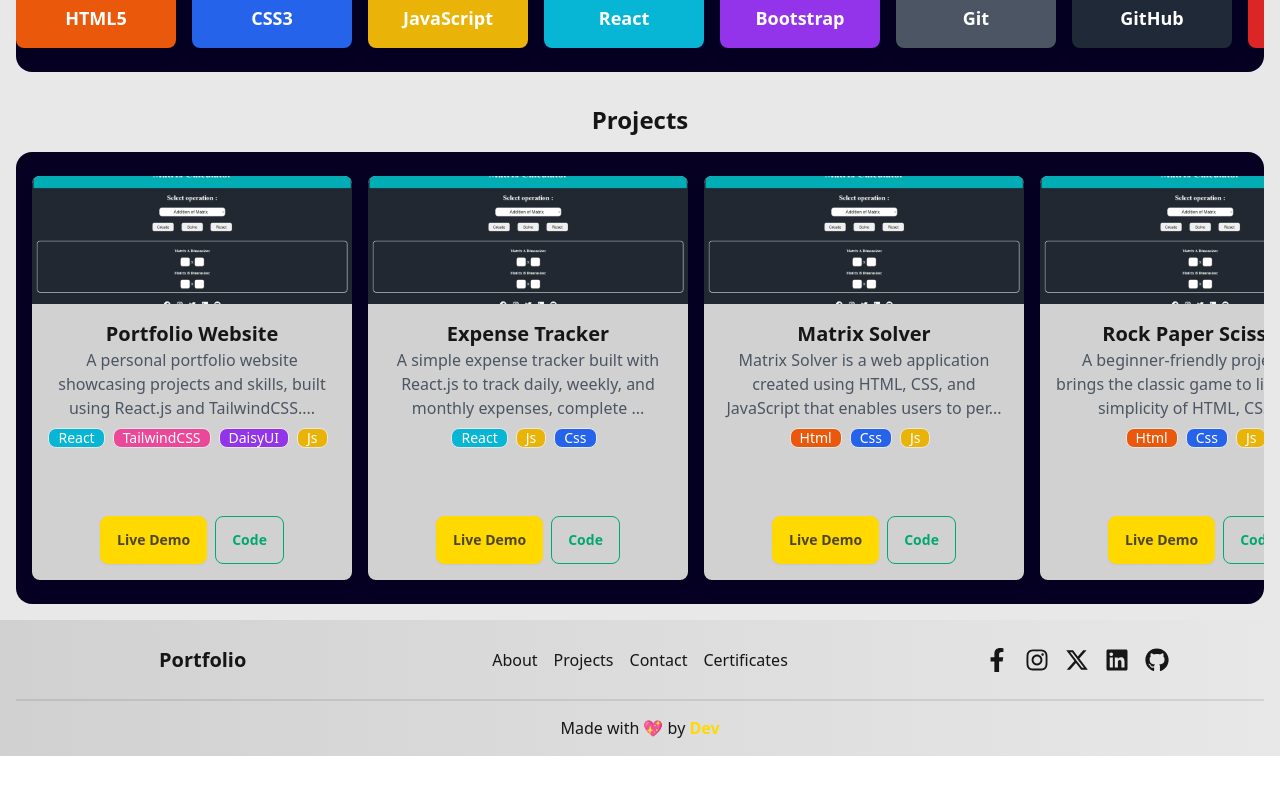
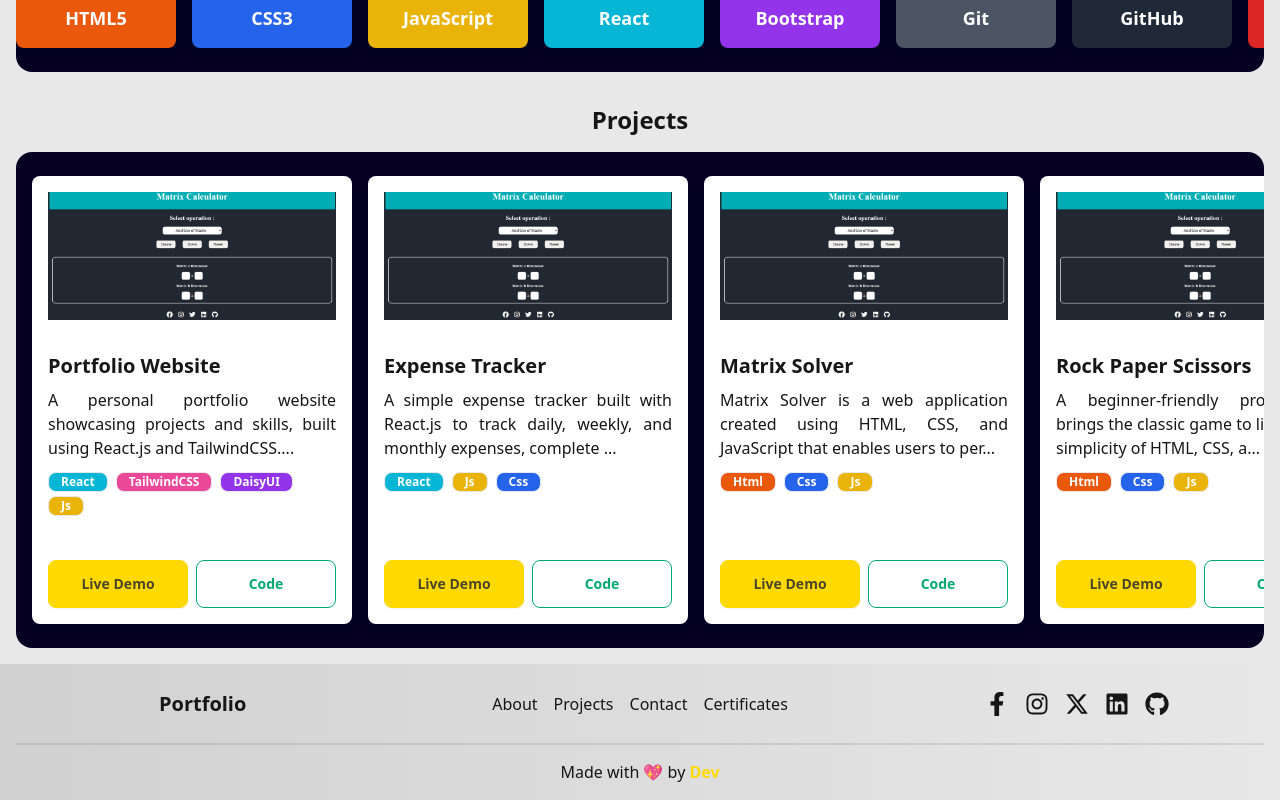
Before and after one commit to devmulkalwar/portfolio, a React (Vite) app: page / in a window 1280 px wide. Shown: the part 644-1444 px from the top of the page. Before the commit the page ends 1400 px from the top, so only its background shows below. Built offline with nearby package versions, Linux system fonts and the light colour scheme.

Commit message:
Project card modified

```diff
--- a/src/Components/ProjectCard.jsx
+++ b/src/Components/ProjectCard.jsx
@@ -1,5 +1,3 @@
-
-
 const ProjectCard = ({
   title,
   description,
@@ -8,7 +6,6 @@ const ProjectCard = ({
   repoLink,
   tags,
 }) => {
-
   const tagColors = {
     Js: "bg-yellow-500 text-white",
     React: "bg-cyan-500 text-white",
@@ -26,31 +23,31 @@ const ProjectCard = ({
   };
 
   const truncatedDescription =
-  description.length > 70
-    ? description.substring(0, 100) + "..."
-    : description;
+    description.length > 70
+      ? description.substring(0, 100) + "..."
+      : description;
 
   return (
-    <div className="bg-base-300 rounded-lg shadow-lg overflow-hidden w-full h-full max-w-xs mx-auto flex flex-col transition-transform transform hover:scale-105">
-      <img src={image} alt={title} className="w-full h-32 object-cover" />
+    <div className="bg-base-100 rounded-lg shadow-lg overflow-hidden w-full h-full max-w-xs mx-auto flex flex-col transition-transform transform hover:scale-105 hover:shadow-2xl">
+      <img src={image} alt={title} className="w-full h-40 p-4 object-cover " />
       <div className="p-4 flex-grow">
-        <h3 className="font-bold text-center text-xl">{title}</h3>
-        <p className="text-gray-600 text-center">{truncatedDescription}</p>
-        <div className="mt-2 flex flex-wrap justify-center">
+        <h3 className="font-bold text-left text-xl mb-2 ">{title}</h3>
+        <p className=" text-justify mb-3">{truncatedDescription}</p>
+        <div className="mt-2 flex flex-wrap justify-start">
           {tags.map((tag, index) => (
             <span
               key={index}
-              className={`${tagColors[tag] || "bg-gray-300 text-black"} badge mr-2 mb-1 rounded-lg`}
+              className={`${tagColors[tag] || "bg-gray-300 text-black"} badge mr-2 mb-1 rounded-lg px-3 py-1 text-xs font-semibold`}
             >
               {tag}
             </span>
           ))}
         </div>
       </div>
-      <div className="flex justify-center mb-4">
+      <div className="flex justify-between mb-4 px-4">
         <a
           href={liveLink}
-          className="btn btn-primary mr-2"
+          className="btn btn-primary flex-1 mr-2 transition-transform duration-200 transform hover:scale-105"
           target="_blank"
           rel="noopener noreferrer"
         >
@@ -58,7 +55,7 @@ const ProjectCard = ({
         </a>
         <a
           href={repoLink}
-          className="btn btn-outline btn-success"
+          className="btn btn-outline btn-success flex-1 transition-transform duration-200 transform hover:scale-105"
           target="_blank"
           rel="noopener noreferrer"
         >
```
